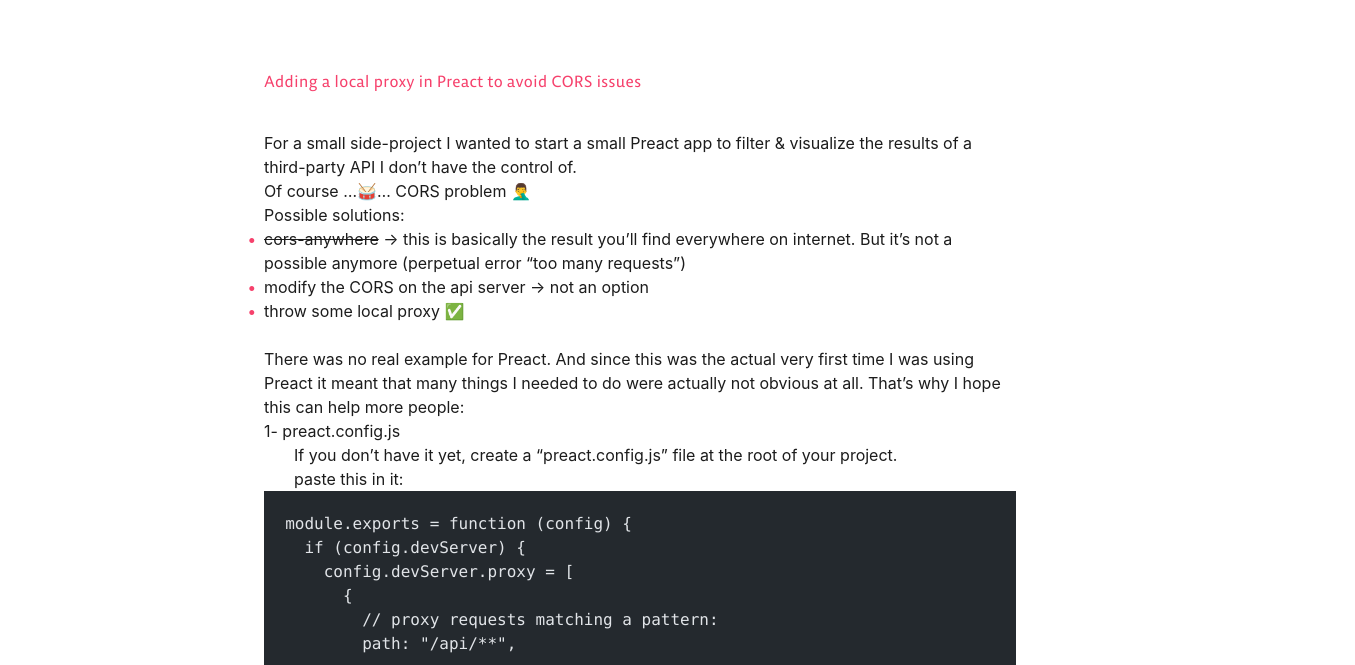
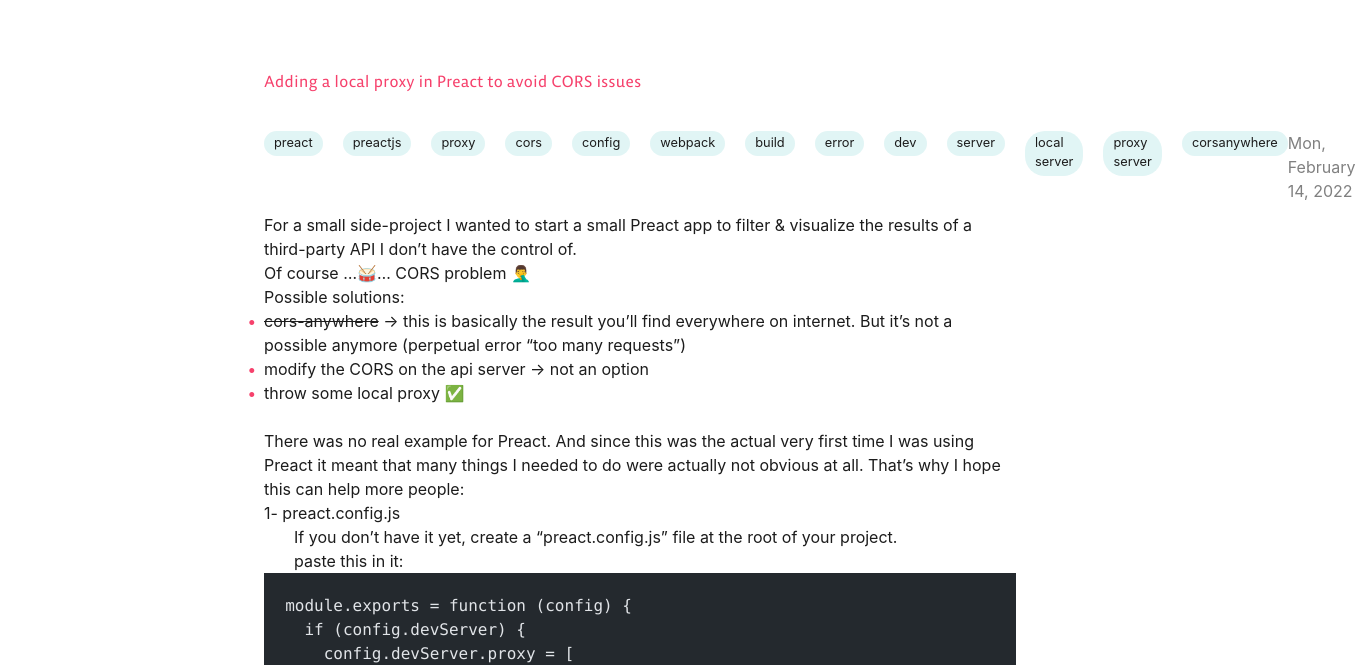
Before and after one commit to goldenraphti/tech-blog, an Astro site: page /posts/cors-proxy-in-preact in a window 1280 px wide. Shown: the part 156-821 px from the top of the page, 1355 px wide, since content can reach past the window. Built offline with nearby package versions, Linux system fonts and the light colour scheme; Astro itself is replaced by a stand-in of ours; some packages are replaced by stand-ins of ours; code samples lack their colours.

Commit message:
add tags & pub & updated date

```diff
--- a/src/content/config.ts
+++ b/src/content/config.ts
@@ -1,10 +1,11 @@
-import { defineCollection, z } from 'astro:content';
+import { defineCollection, z } from "astro:content";
 
 const blog = defineCollection({
   // Type-check frontmatter using a schema
   schema: z.object({
     title: z.string(),
     description: z.string(),
+    tags: z.array(z.string()).optional(),
     // Transform string to Date object
     pubDate: z
       .string()
@@ -12,8 +13,9 @@
       .transform((val) => new Date(val)),
     updatedDate: z
       .string()
+      .or(z.date())
       .optional()
-			.transform((str) => (str ? new Date(str) : undefined)),
+      .transform((val) => (val ? new Date(val) : undefined)),
     heroImage: z.string().optional(),
   }),
 });
--- a/src/pages/posts/[...slug].astro
+++ b/src/pages/posts/[...slug].astro
@@ -13,9 +13,66 @@
 
 const post = Astro.props;
 const { Content } = await post.render();
+
+const dateOptions = {
+  weekday: "short",
+  year: "numeric",
+  month: "long",
+  day: "numeric",
+};
 ---
 
 <Layout {...post.data}>
   <h1>{post.data.title}</h1>
+  {
+    (post.data.tags || post.data.pubDate) && (
+      <div class='post-details'>
+        {post.data.tags && (
+          <ul>
+            {post.data.tags
+              .filter((tag) => tag !== "post")
+              .map((tag) => (
+                <li>{tag}</li>
+              ))}
+          </ul>
+        )}
+        {post.data.pubDate && (
+          <p class='pub-date'>
+            {post.data.pubDate.toLocaleDateString(undefined, dateOptions)}
+            {post.data.updatedDate &&
+              " | updated: " +
+                post.data.updatedDate.toLocaleDateString(
+                  undefined,
+                  dateOptions
+                )}
+          </p>
+        )}
+      </div>
+    )
+  }
   <Content />
 </Layout>
+
+<style>
+  .post-details {
+    display: flex;
+    justify-content: space-between;
+    padding-bottom: 10px;
+  }
+  p.pub-date {
+    color: grey;
+  }
+  ul {
+    display: flex;
+    gap: 20px;
+    align-items: baseline;
+  }
+
+  li {
+    padding: 2px 10px 4px;
+    background-color: var(--primary-color-transparent-20);
+    border-radius: 20px;
+    font-size: 0.8em;
+    margin-left: 0 !important;
+  }
+</style>
```
Also changed, not shown: README.md. Lines whose indentation alone changed are shown as unchanged.
